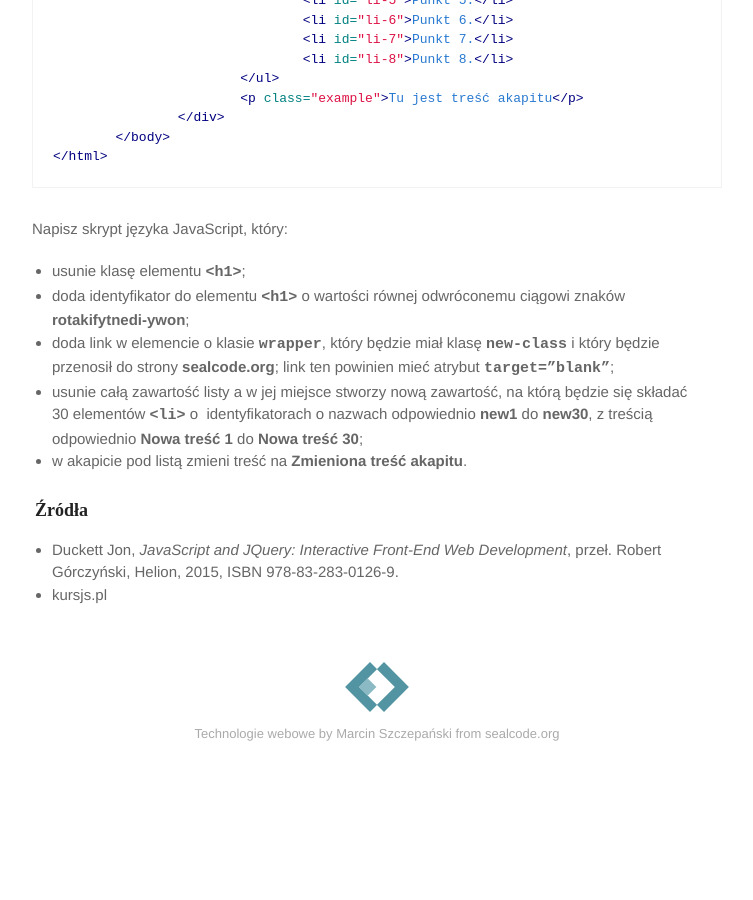
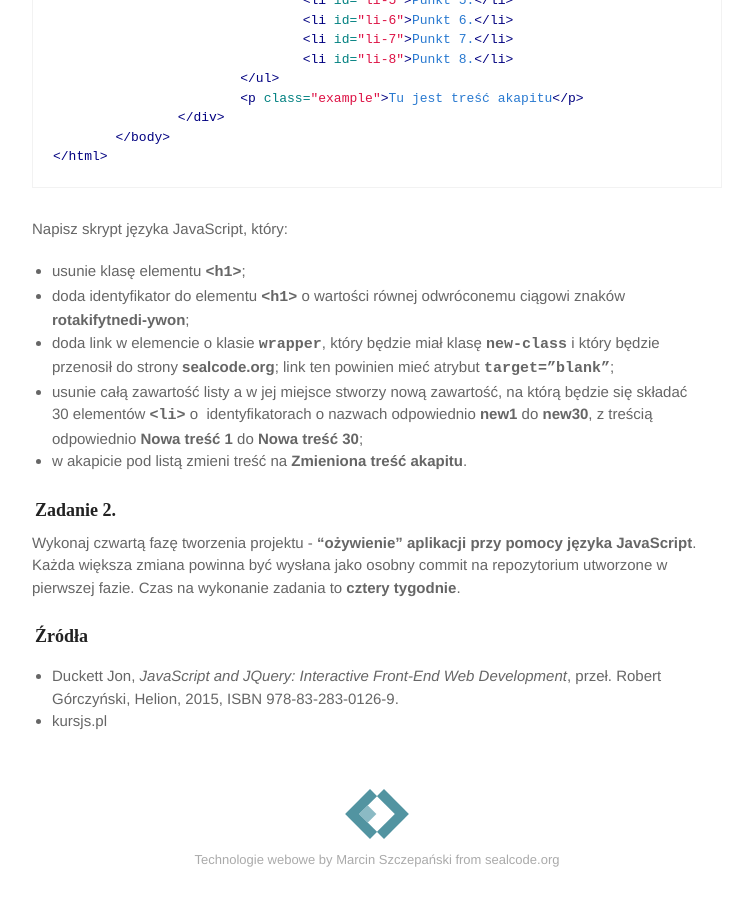
Before and after one commit to marcin-szczepanski/TWE, a Jekyll site: the page built from zajecia/1B/zaj06.md, in a window 1280 px wide and 900 px high, scrolled down 8168 px. Shown: the whole window, without its empty margins (263-1016 px from the left). Built offline with Jekyll 4.4.1, drawn with Linux system fonts in a browser that asks for light colours; some web fonts are replaced; before the commit the page ends 8941 px from its top, so only the background shows below that.

Commit message:
Add zaj06

```diff
--- a/zajecia/1B/zaj06.md
+++ b/zajecia/1B/zaj06.md
@@ -346,6 +346,11 @@ Napisz skrypt języka JavaScript, który:
 - usunie całą zawartość listy a w jej miejsce stworzy nową zawartość, na&nbsp;którą&nbsp;będzie się&nbsp;składać 30&nbsp;elementów <span class="preformat"><li></span> o&nbsp; identyfikatorach o&nbsp;nazwach odpowiednio **new1** do&nbsp;**new30**, z&nbsp;treścią odpowiednio **Nowa treść 1** do&nbsp;**Nowa treść 30**;
 - w akapicie pod listą zmieni treść na **Zmieniona treść akapitu**.
 
+### Zadanie 2.
+
+Wykonaj czwartą fazę tworzenia projektu - **"ożywienie" aplikacji przy pomocy języka JavaScript**. Każda większa zmiana powinna być wysłana jako osobny commit na repozytorium utworzone w pierwszej fazie. Czas na wykonanie zadania to **cztery tygodnie**.
+
+
 ### Źródła
 
 * Duckett Jon, _JavaScript and JQuery: Interactive Front-End Web Development_, przeł. Robert Górczyński, Helion, 2015, ISBN 978-83-283-0126-9.
```
